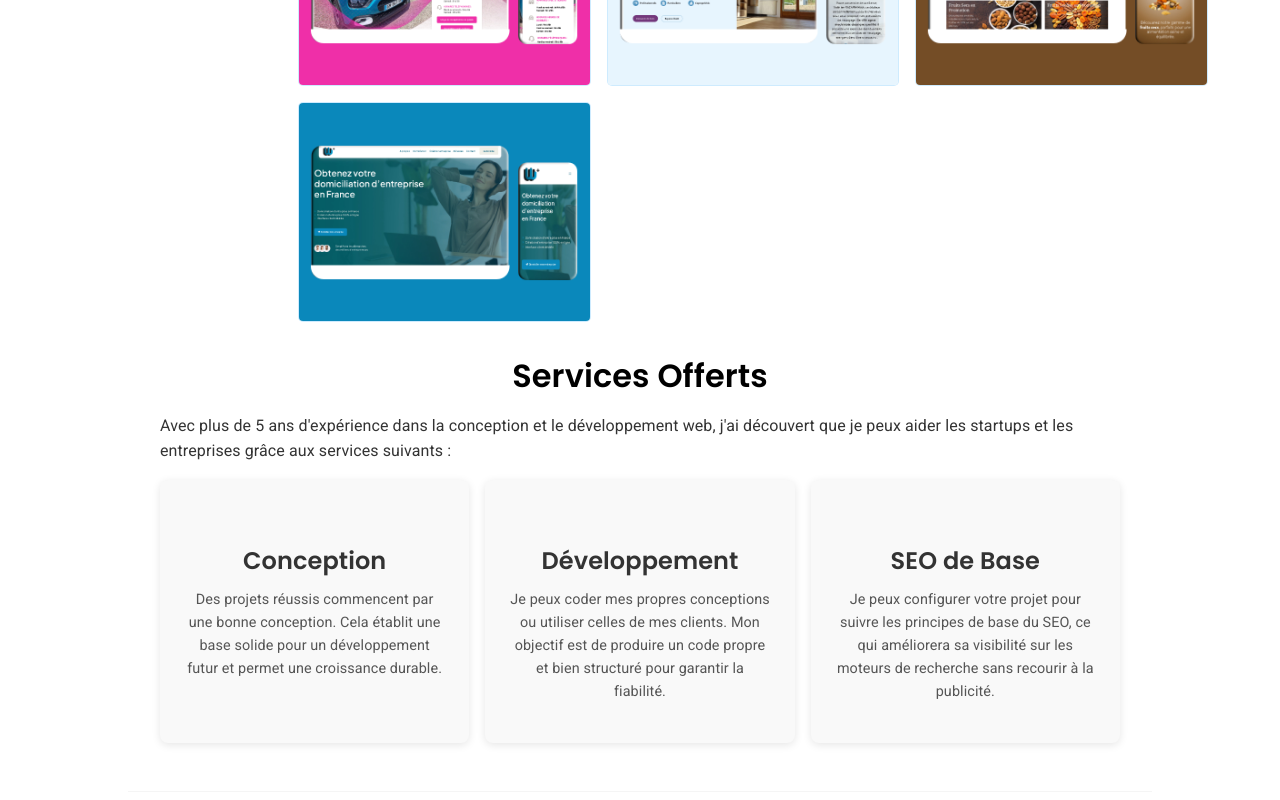
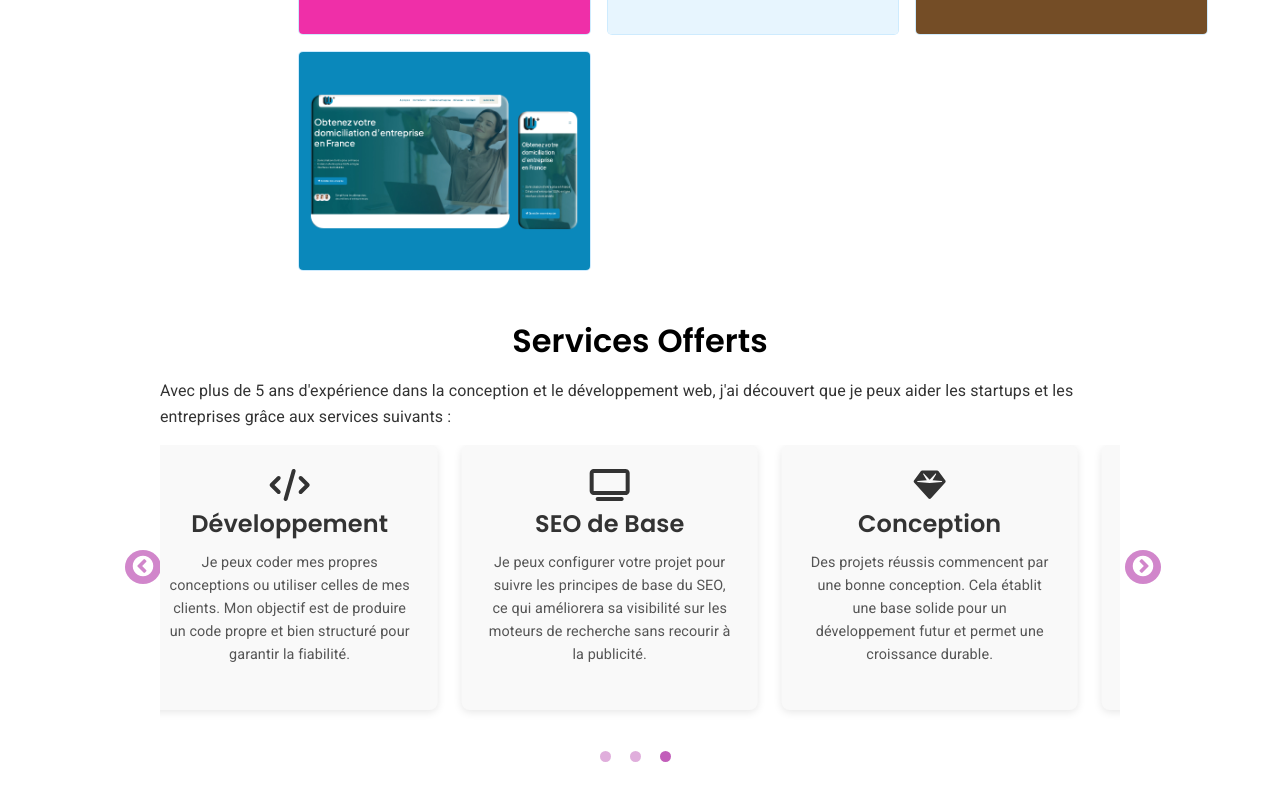
Before and after one commit to Eya-Dhouibi/portfolio-, a React (Vite) app: page / in a window 1280 px wide. Shown: the part 1970-2770 px from the top of the page. Built offline with nearby package versions, Linux system fonts and the light colour scheme.

Commit message:
commit-14

```diff
--- a/src/components/service.jsx
+++ b/src/components/service.jsx
@@ -1,24 +1,57 @@
+import React from "react";
+import Slider from "react-slick";
+import "slick-carousel/slick/slick.css";
+import "slick-carousel/slick/slick-theme.css";
+import { FontAwesomeIcon } from "@fortawesome/react-fontawesome";
+import { faGem, faCode, faTv } from "@fortawesome/free-solid-svg-icons";
+
 const Services = () => {
   const services = [
     {
-      icon: "icon-gem",
+      icon: faGem,
       title: "Conception",
       description:
         "Des projets réussis commencent par une bonne conception. Cela établit une base solide pour un développement futur et permet une croissance durable.",
     },
     {
-      icon: "icon-code",
+      icon: faCode,
       title: "Développement",
       description:
         "Je peux coder mes propres conceptions ou utiliser celles de mes clients. Mon objectif est de produire un code propre et bien structuré pour garantir la fiabilité.",
     },
     {
-      icon: "icon-tv",
+      icon: faTv,
       title: "SEO de Base",
       description:
         "Je peux configurer votre projet pour suivre les principes de base du SEO, ce qui améliorera sa visibilité sur les moteurs de recherche sans recourir à la publicité.",
     },
   ];
+
+  const settings = {
+    dots: true,
+    infinite: true,
+    speed: 500,
+    slidesToShow: 3,
+    slidesToScroll: 1,
+    autoplay: true,
+    autoplaySpeed: 3000,
+    responsive: [
+      {
+        breakpoint: 1024,
+        settings: {
+          slidesToShow: 2,
+          arrows: false,
+        },
+      },
+      {
+        breakpoint: 601,
+        settings: {
+          slidesToShow: 1,
+          arrows: false,
+        },
+      },
+    ],
+  };
 
   return (
     <section id="services" className="services-section">
@@ -28,15 +61,15 @@ const Services = () => {
           Avec plus de 5 ans d'expérience dans la conception et le développement web,
           j'ai découvert que je peux aider les startups et les entreprises grâce aux services suivants :
         </p>
-        <div className="services-grid">
+        <Slider {...settings}>
           {services.map((service, index) => (
             <div className="service-card" key={index}>
-              <i className={service.icon}></i>
+              <FontAwesomeIcon icon={service.icon} size="2x" />
               <h4>{service.title}</h4>
               <p>{service.description}</p>
             </div>
           ))}
-        </div>
+        </Slider>
       </div>
     </section>
   );
--- a/src/components/skills.jsx
+++ b/src/components/skills.jsx
@@ -1,3 +1,8 @@
+import React from "react";
+import Slider from "react-slick";
+import "slick-carousel/slick/slick.css";
+import "slick-carousel/slick/slick-theme.css";
+
 const Skills = () => {
   const skills = [
     {
@@ -31,11 +36,43 @@ const Skills = () => {
     },
   ];
 
+  const settings = {
+    dots: true,
+    infinite: true,
+    speed: 500,
+    slidesToShow: 3, // Desktop
+    slidesToScroll: 1,
+    autoplay: true,
+    autoplaySpeed: 2000,
+    responsive: [
+      {
+        breakpoint: 1024, // Tablette
+        settings: {
+          arrows: false,
+        },
+      },
+      {
+        breakpoint: 768, // Tablette
+        settings: {
+          slidesToShow: 2,
+          arrows: false,
+        },
+      },
+      {
+        breakpoint: 490, // Mobile
+        settings: {
+          slidesToShow: 1,
+          arrows: false,
+        },
+      },
+    ],
+  };
+
   return (
     <section id="skills" className="skills-section">
       <div className="container">
         <h2 className="section-title">Compétences</h2>
-        <div className="skills-grid">
+        <Slider {...settings}>
           {skills.map((skill, index) => (
             <div className="skill-card" key={index}>
               <h3>{skill.category}</h3>
@@ -49,7 +86,7 @@ const Skills = () => {
               </p>
             </div>
           ))}
-        </div>
+        </Slider>
       </div>
     </section>
   );
--- a/src/scss/components/content.scss
+++ b/src/scss/components/content.scss
@@ -22,6 +22,7 @@ section#about img {
     padding: 1.5rem;
     border-radius: 8px;
     box-shadow: 0 2px 8px rgba(0, 0, 0, 0.1);
+    min-height: 175px;
   }
 
   .skill-card h3 {
@@ -175,6 +176,7 @@ section#about img {
     border-radius: 8px;
     box-shadow: 0 2px 8px rgba(0, 0, 0, 0.1);
     transition: transform 0.3s ease, box-shadow 0.3s ease;
+    min-height: 265px;
   }
 
   .service-card:hover {
--- a/src/scss/components/hero.scss
+++ b/src/scss/components/hero.scss
@@ -52,7 +52,6 @@
   section.hero .all-icons .icon:hover {
     transition: 0.3s;
     cursor: pointer;
-    color: var(--primary);
   }
 
   .hero-content button
--- a/src/scss/styles.scss
+++ b/src/scss/styles.scss
@@ -105,7 +105,7 @@ a {
 }
 
 section {
-  margin: 2rem 0;
+  margin: 3rem 0;
 }
 
 .container {
@@ -131,6 +131,46 @@ li {
   }
 }
 
+.slick-initialized .slick-slide{
+  padding: 0 12px;
+}
+
+.slick-list{
+  padding-bottom: 60px;
+}
+
+.slick-dots{
+  padding-bottom: 24px;
+}
+
+.slick-dots li button:before{
+  content: '';
+  opacity: 0.5;
+  width: 11px;
+  height: 11px;
+  border-radius: 50%;
+  background: hsl(304.8deg 45.05% 56.47%);
+}
+
+.slick-dots li.slick-active button:before{
+  opacity: 1;
+}
+
+.slick-prev, .slick-next{
+  top: 37%;
+}
+
+.slick-prev {
+  left: -35px;
+}
+
+.slick-prev:before,
+.slick-next:before{
+  background: hsl(304.8deg 45.05% 56.47%);
+  border-radius: 50%;
+  padding: 6px;
+  font-size: 24px;
+}
 
 .flex {
   display: flex;
```
Also changed, not shown: package.json (+6 -2 lines), 1 other file (tests, documents, lock files or other folders).
